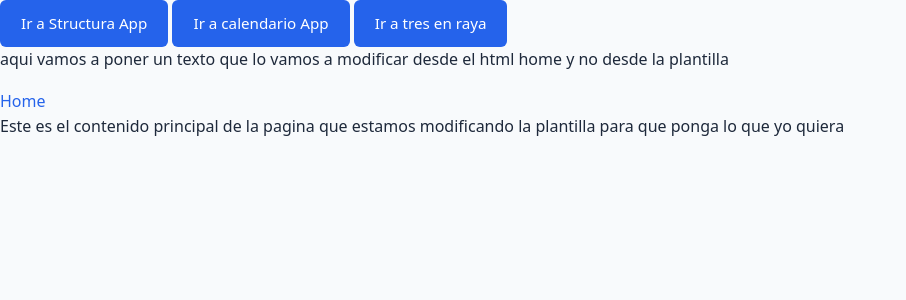
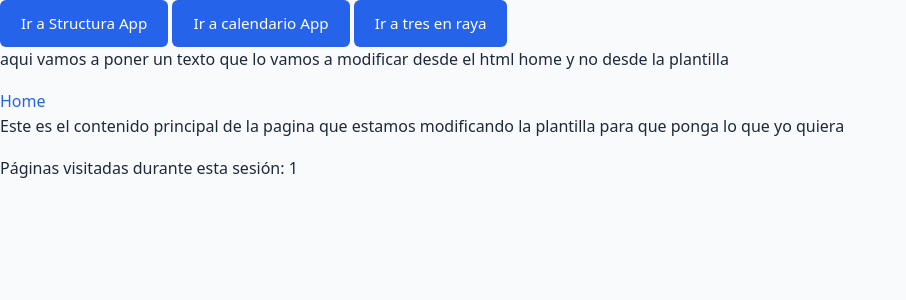
Before and after one commit to loolxd56/Entorno-Servidor, a Django app: page / in a window 1280 px wide. Shown: the top 300 px of the page, without its empty margins (0-906 px from the left). Run offline with Django 5.2, Linux system fonts and the light colour scheme.

Commit message:
tarea 4.1

```diff
--- a/entorno_servidor/entorno_servidor/settings.py
+++ b/entorno_servidor/entorno_servidor/settings.py
@@ -136,3 +136,9 @@ MAILERS = {
 STATICFILES_DIRS = [
  BASE_DIR / 'static'
 ]
+
+SESSION_COOKIE_AGE = 7200
+
+SESSION_EXPIRE_AT_BROWSER_CLOSE = True
+
+SESSION_SAVE_EVERY_REQUEST = True
--- a/entorno_servidor/entorno_servidor/views.py
+++ b/entorno_servidor/entorno_servidor/views.py
@@ -1,4 +1,6 @@
 from django.shortcuts import render
 def homepage(request):
 
+ request.session['visitas'] = request.session.get('visitas', 0) + 1
+
  return render(request, 'home.html')
--- a/entorno_servidor/templates/template.html
+++ b/entorno_servidor/templates/template.html
@@ -28,5 +28,12 @@
     {% block Contenido_Principal %}
     <p>hoalaaaaaaaaaaaa<p>
     {% endblock Contenido_Principal %}
+
+    <footer>
+    <!-- Tu contenido del footer -->
+    <div class="contador-visitas">
+        Páginas visitadas durante esta sesión: {{ request.session.visitas|default:"0" }}
+    </div>
+    </footer>
 </body>
 </html>
```
Also changed, not shown: entorno_servidor/tres_en_raya/views.py (+6 -7 lines).
